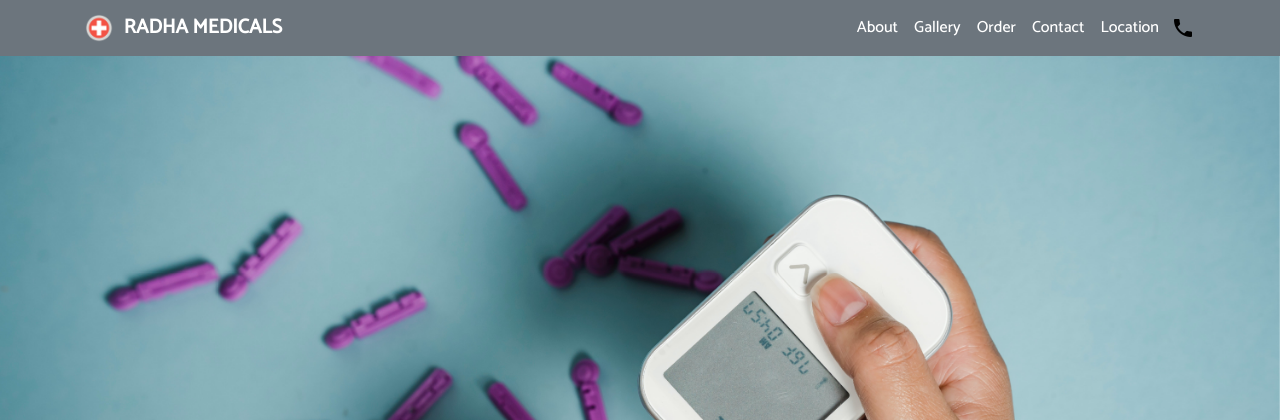
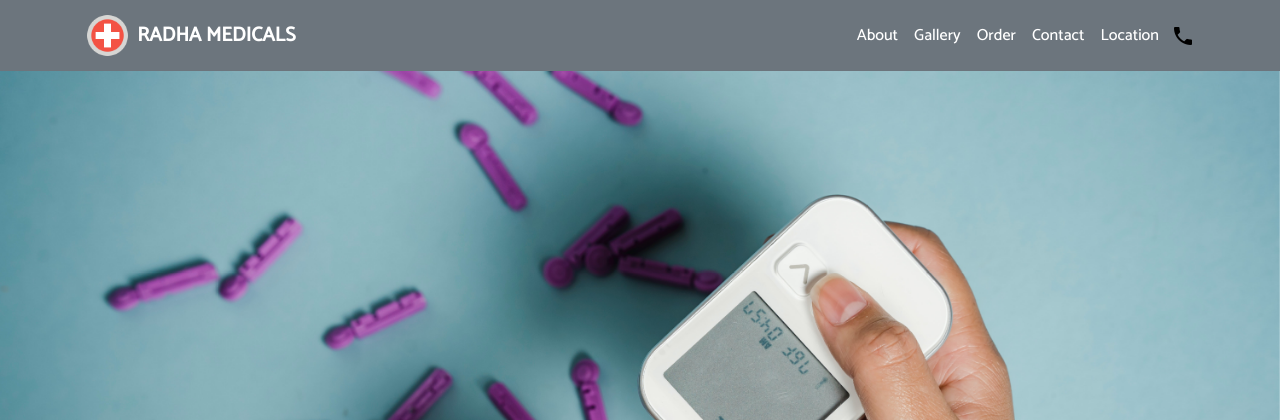
Before and after one commit to RaswanthGS/Medicals, a Django app: page / in a window 1280 px wide. Shown: the top 420 px of the page. Run offline with Django 4.2, Linux system fonts and the light colour scheme; some libraries are stand-ins or nearby versions.

Commit message:
Update base.html

```diff
--- a/my_project/blog/templates/blog/base.html
+++ b/my_project/blog/templates/blog/base.html
@@ -17,8 +17,10 @@
     <header>
         <nav class="navbar navbar-expand-lg navbar-light bg-secondary fixed-top col-sm">
             <div class="container ">
-                <img src="static/images/pharm.png" style="width:2.5%; margin-right:1%;">
-                <a class="navbar-brand text-white " href="#"><b>RADHA MEDICALS</b></a>
+                <div class="navbar-brand">
+                    <img src="static/images/pharm.png" style="width:20%; margin-right:1%;">
+                    <a class="text-white " href="#"><b>RADHA MEDICALS</b></a>
+                </div>
                 <button class="navbar-toggler" type="button" data-toggle="collapse" data-target="#navbarNav" aria-controls="navbarSupportedContent" aria-expanded="false" aria-label="Toggle navigation">
                     <span class="navbar-toggler-icon"></span>
                 </button>
```
